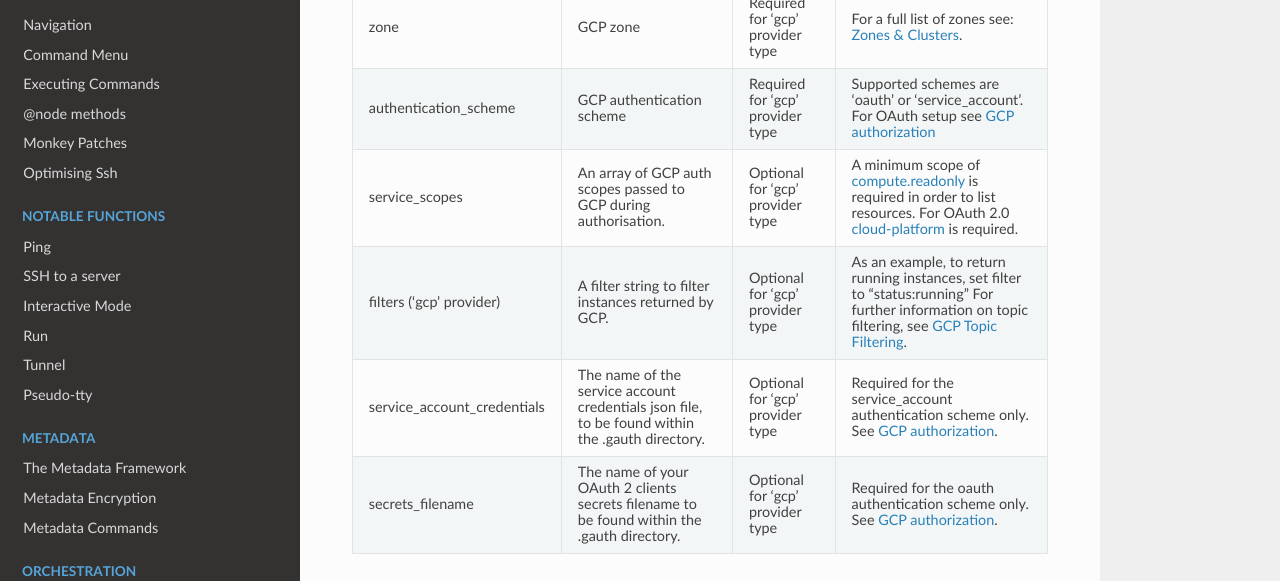
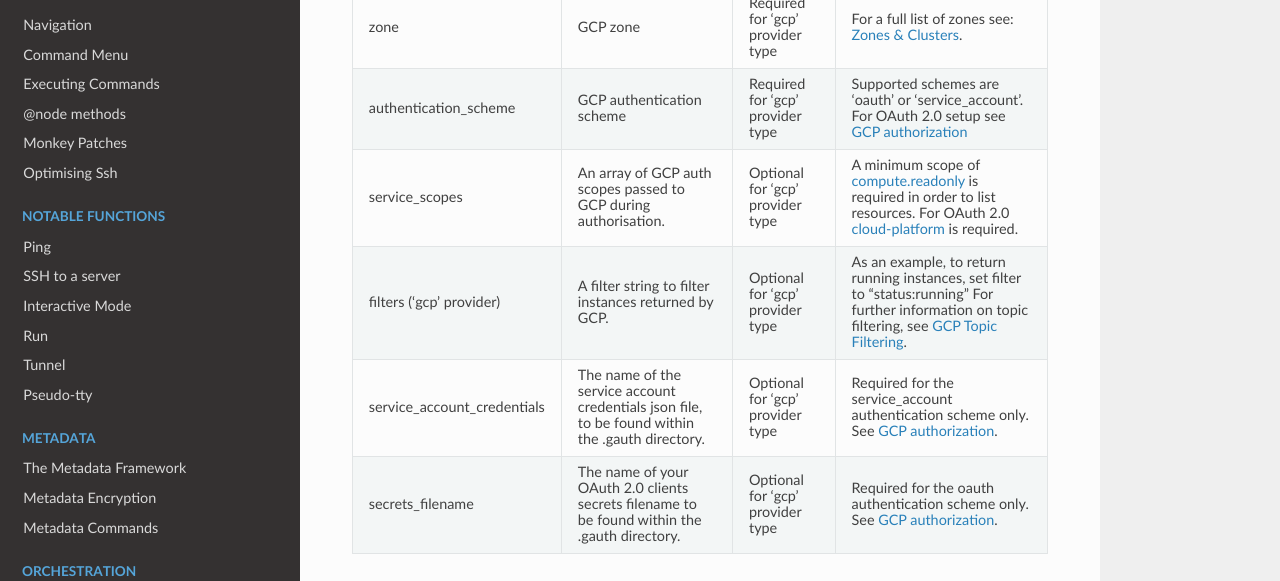
Before and after one commit to webzakimbo/bcome-read-the-docs, a Sphinx documentation site: the page built from docs/source/network/network-configuration-attributes.rst, in a window 1280 px wide and 900 px high, scrolled down 1669 px. Shown: the part 183-764 px from the top of the window. Built offline with Sphinx 7.4.7 and the Read the Docs theme 2.0.0, drawn with Linux system fonts in a browser that asks for light colours; pages that are not in the unit, such as notebooks, are missing from menus.

Commit message:
OAuth -> OAuth 2.0

```diff
--- a/docs/source/getting-started/prepare-gcp-access.rst
+++ b/docs/source/getting-started/prepare-gcp-access.rst
@@ -1,7 +1,7 @@
 .. include:: ../urls.rst
 
 .. meta::
-   :description lang=en: Preparing a GCP account for Bcome: OAuth2.0 or Service Account authorisation
+   :description lang=en: Preparing a GCP account for Bcome: OAuth 2.0 or Service Account authorisation
 
 *****************
 GCP authorization
@@ -13,7 +13,7 @@ If you want to integrate a GCP account, then follow the steps here.
 
 .. note::
 
-   You may connect as many GCP accounts as you like (using a mix of OAuth & Service Account authorisation), and mix with as many accounts from other cloud providers.
+   You may connect as many GCP accounts as you like (using a mix of OAuth 2.0 & Service Account authorisation), and mix with as many accounts from other cloud providers.
 
    Bcome will allow you to interact with them all in the same project.
 
--- a/docs/source/network/network-configuration-attributes.rst
+++ b/docs/source/network/network-configuration-attributes.rst
@@ -101,7 +101,7 @@ Google Cloud platform specific network attributes
 +-----------------------------+-----------------------------+---------------------------------------+--------------------------------------------------------------------------------+
 |  zone                       | GCP zone                    |  Required for 'gcp' provider type     | For a full list of zones see: |GCP_ZONES|_.                                    |
 +-----------------------------+-----------------------------+---------------------------------------+--------------------------------------------------------------------------------+
-|  authentication_scheme      | GCP authentication scheme   |  Required for 'gcp' provider type     | Supported schemes are 'oauth' or 'service_account'. For OAuth setup see        |
+|  authentication_scheme      | GCP authentication scheme   |  Required for 'gcp' provider type     | Supported schemes are 'oauth' or 'service_account'. For OAuth 2.0 setup see    |
 |                             |                             |          			            | :doc:`../getting-started/prepare-gcp-access`                                   |
 +-----------------------------+-----------------------------+---------------------------------------+--------------------------------------------------------------------------------+
 |  service_scopes             | An array of GCP auth scopes |  Optional for 'gcp' provider type     | A minimum scope of |GCP_SCOPE_COMPUTE_READONLY|_ is                            |
@@ -116,7 +116,7 @@ Google Cloud platform specific network attributes
 |                             | file, to be found within    |          				    |                                                                                |
 |                             | the .gauth directory.       |         			            |                                                                                |
 +-----------------------------+-----------------------------+---------------------------------------+--------------------------------------------------------------------------------+
-|  secrets_filename           | The name of your OAuth 2    | Optional for 'gcp' provider type	    | Required for the oauth authentication scheme only. 		             |
+|  secrets_filename           | The name of your OAuth 2.0  | Optional for 'gcp' provider type	    | Required for the oauth authentication scheme only. 		             |
 |			      | clients secrets filename    | 				            | See :doc:`../getting-started/prepare-gcp-access`.				     |
 |			      | to be found within the      |			                    |										     |
 |			      | .gauth directory.	    |					    |									             |
```
